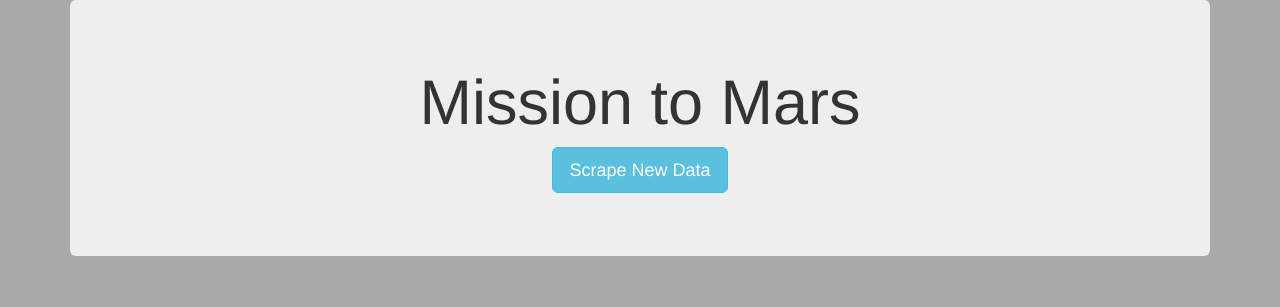
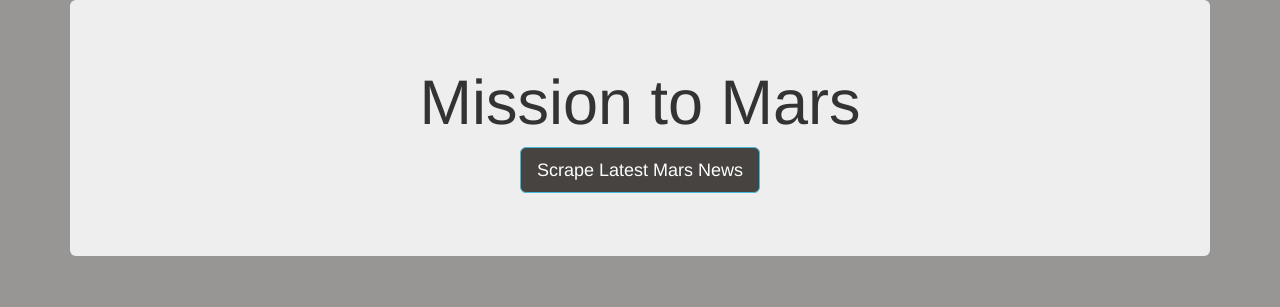
Before and after one commit to rimamehr/Mission-to-Mars, a Flask app: page / in a window 1280 px wide. Shown: the top 307 px of the page. Run offline with Flask 2, Linux system fonts and the light colour scheme; data that the repository does not hold is empty; some libraries are stand-ins or nearby versions.

Commit message:
Add files via upload

```diff
--- a/templates/index.html
+++ b/templates/index.html
@@ -10,13 +10,13 @@
       href="https://maxcdn.bootstrapcdn.com/bootstrap/3.3.7/css/bootstrap.min.css"
     />
   </head>
-  <body style="background-color:darkgrey">
+  <body style="background-color:#979694">
     <div class="container">
       <!-- Add Jumbotron to Header -->
       <div class="jumbotron text-center">
         <h1>Mission to Mars</h1>
         <!-- Add a button to activate scraping script -->
-        <p><a class="btn btn-info btn-lg" href="/scrape" role="button">Scrape New Data</a></p>
+        <p><a class="btn btn-info btn-lg" style="background-color: #474341;" href="/scrape" role="button">Scrape Latest Mars News</a></p>
       </div>
 
       <!-- Add section for Mars News -->
@@ -47,7 +47,7 @@
 
         <div class="col-md-4">
           <!-- Mars Facts -->
-          <div class="row" id="mars-facts">
+          <div class="row" id="mars-facts" style="background-color: #f88e61;">
             <h4>Mars Facts</h4>
             {{ mars.facts | safe }}
           </div>
```
